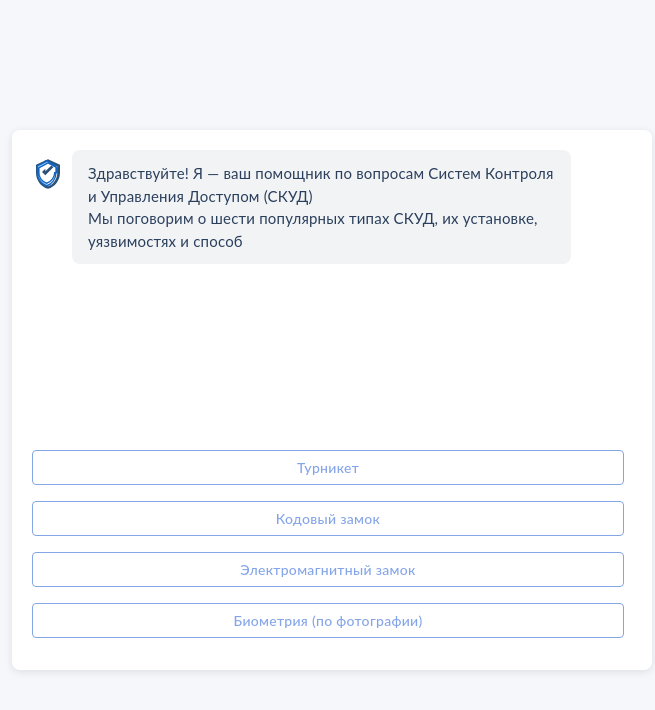
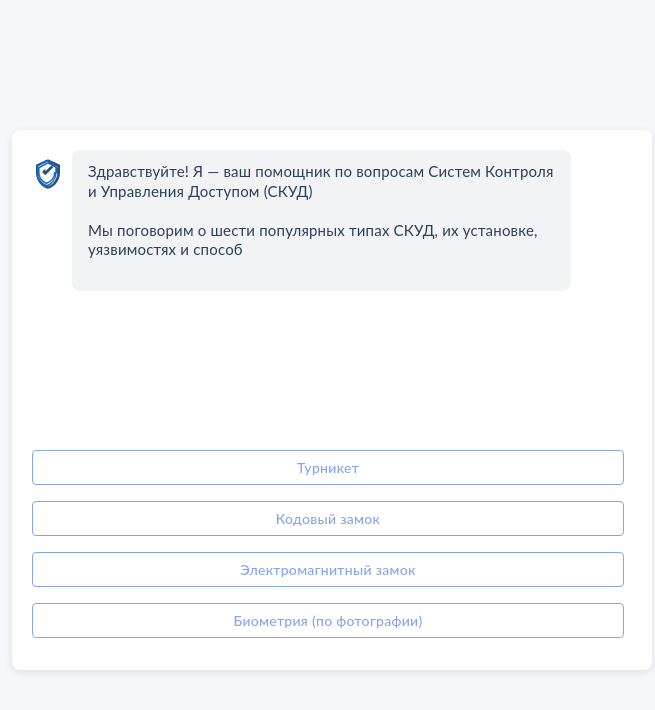
Before and after one commit to Crinax/virtual-skud-simulator, a Vue app: page / in a window 1280 px wide. Shown: the top 710 px of the page, without its empty margins (308-963 px from the left). Built offline with nearby package versions, Linux system fonts and the light colour scheme; the HTML template or start-up script is replaced by a standard one.

Commit message:
style(AppChat): enhance message formatting with pre-wrap and adjusted line height

```diff
--- a/src/AppChat.vue
+++ b/src/AppChat.vue
@@ -165,6 +165,8 @@ onMounted(() => {
   font-size: 15px;
   line-height: 1.5;
   letter-spacing: 0.2px;
+  white-space: pre-wrap;
+  line-height: 1.3;
 }
 
 .app-chat__message :deep(p) {
```
